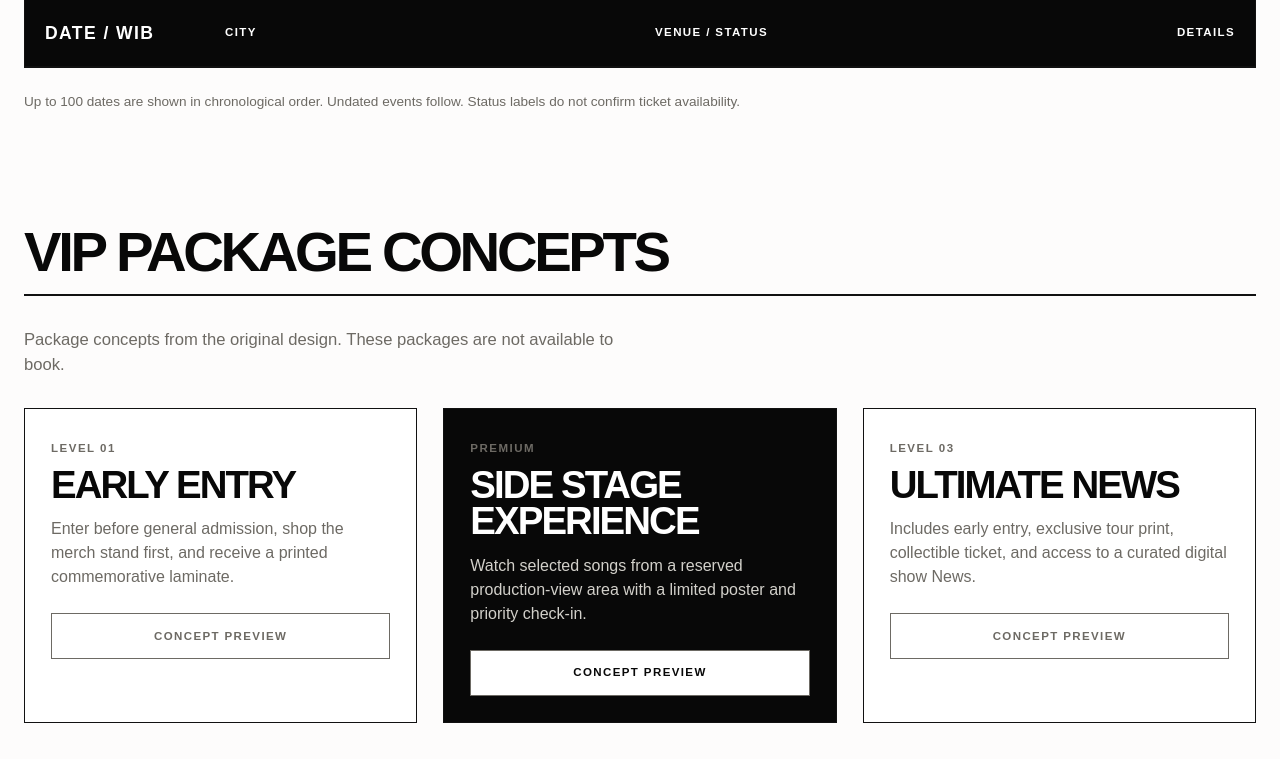
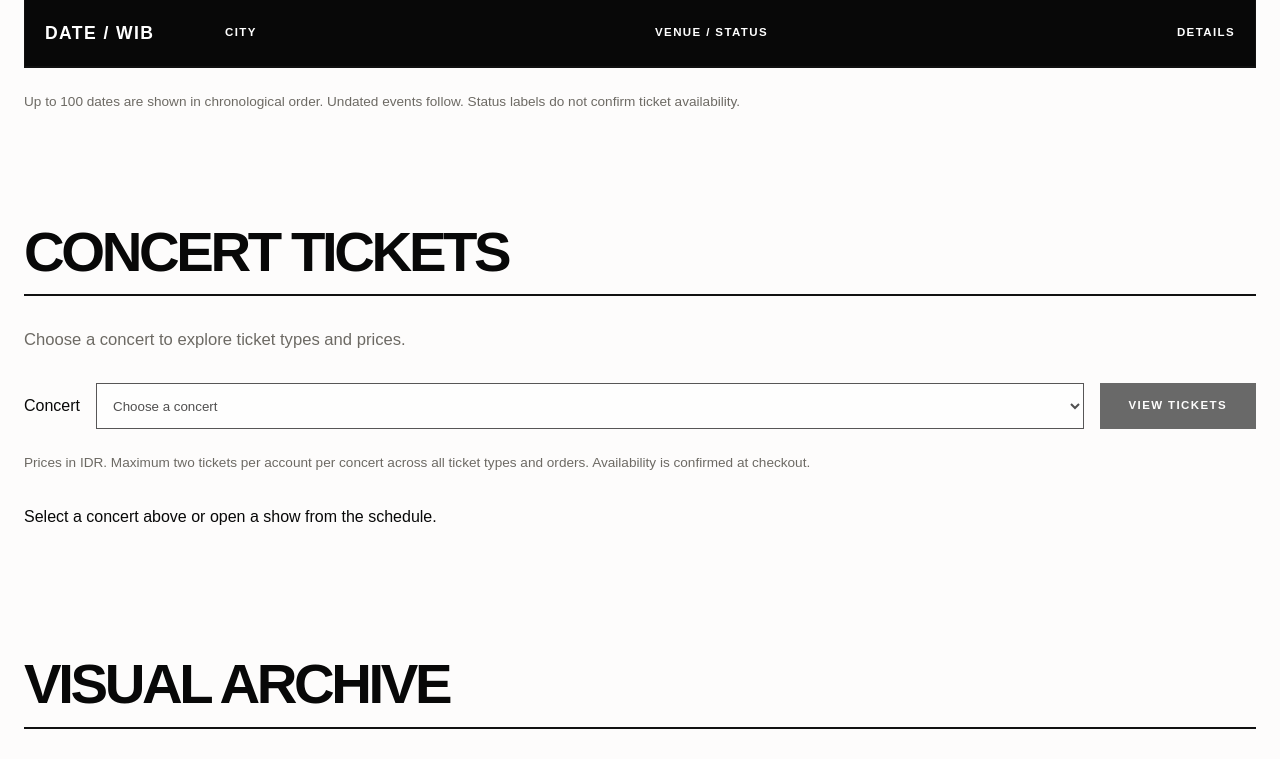
Before and after one commit to ffddosmmnt/MCR-Website, a PHP site: page /tour.html in a window 1280 px wide. Shown: the part 1093-1852 px from the top of the page. Run offline with PHP 8.4, Linux system fonts and the light colour scheme.

Commit message:
feat(tour): replace VIP concepts with concert ticket selection
Load ticket types, IDR prices and remaining quota from the shared database catalog. Carry the selected ticket into checkout and block unavailable selections and closed concerts.

```diff
--- a/api/tickets.php
+++ b/api/tickets.php
@@ -6,9 +6,6 @@ public_api(function (): array {
     if ($id === false || $id === null) throw new InvalidArgumentException('Invalid concert.');
     $concert = tour_schedule(1, $id)[0] ?? null;
     if ($concert === null) throw new DomainException('Concert not found.');
-    $query = database()->prepare('SELECT id, name, price, quota FROM ticket_types WHERE concert_id = ? ORDER BY price, id LIMIT 100');
-    $query->execute([$id]);
-    $tickets = $query->fetchAll();
-    foreach ($tickets as &$ticket) { $ticket['id'] = (int) $ticket['id']; $ticket['quota'] = (int) $ticket['quota']; }
+    $tickets = concert_ticket_types($id);
     return ['concert' => public_concert($concert), 'tickets' => $tickets, 'currency' => 'IDR'];
 });
--- a/api/tour.php
+++ b/api/tour.php
@@ -9,5 +9,5 @@ public_api(function () {
     }
     $selected = $id === null ? null : (tour_schedule(1, $id)[0] ?? null);
     if ($id !== null && $selected === null) throw new DomainException('Concert not found.');
-    return ['concerts' => array_map('public_concert', tour_schedule()), 'selected' => $selected === null ? null : public_concert($selected)];
+    return ['tickets' => $selected === null ? [] : concert_ticket_types((int) $selected['id']), 'concerts' => array_map('public_concert', tour_schedule()), 'selected' => $selected === null ? null : public_concert($selected)];
 });
--- a/app/checkout.php
+++ b/app/checkout.php
@@ -2,6 +2,7 @@
 declare(strict_types=1);
 require_once __DIR__ . '/shop-api.php';
 require_once __DIR__ . '/money.php';
+require_once __DIR__ . '/tickets.php';
 
 function checkout_input(array $input): array
 {
@@ -35,8 +36,7 @@ function checkout_quote(PDO $db, array $user, array $input): array
         $query = $db->prepare('SELECT id, status, concert_date FROM concerts WHERE id = ? FOR UPDATE');
         $query->execute([$concertId]);
         $concert = $query->fetch();
-        if (!$concert || $concert['status'] !== 'scheduled' || $concert['concert_date'] === null
-            || strtotime($concert['concert_date'] . ' UTC') <= time()) throw new ShopError(409, 'This concert is not open for booking.');
+        if (!$concert || !concert_bookable($concert)) throw new ShopError(409, 'This concert is not open for booking.');
         $query = $db->prepare('SELECT i.quantity FROM ticket_order_items i JOIN ticket_orders o ON o.id = i.order_id JOIN ticket_types t ON t.id = i.ticket_type_id WHERE o.user_id = ? AND t.concert_id = ? FOR UPDATE');
         $query->execute([$user['id'], $concertId]);
         $already = array_sum($query->fetchAll(PDO::FETCH_COLUMN));
--- a/app/public-api.php
+++ b/app/public-api.php
@@ -1,6 +1,7 @@
 <?php
 declare(strict_types=1);
 require_once __DIR__ . '/view.php';
+require_once __DIR__ . '/tickets.php';
 
 /** Public, read-only content API. Never enable credentialed CORS on these routes. */
 function public_api(callable $read): void
@@ -65,6 +66,7 @@ function public_article(array $article): array
 
 function public_concert(array $concert): array
 {
+    $concert['bookable'] = concert_bookable($concert);
     $concert['id'] = (int) $concert['id'];
     $concert['date_display'] = date_label($concert['concert_date'], true);
     return $concert;
--- /dev/null
+++ b/app/tickets.php
@@ -0,0 +1,24 @@
+<?php
+declare(strict_types=1);
+require_once __DIR__ . '/database.php';
+
+/** Event eligibility only; quota and account limits are rechecked under checkout locks. */
+function concert_bookable(array $concert): bool
+{
+    return $concert['status'] === 'scheduled'
+        && $concert['concert_date'] !== null
+        && strtotime($concert['concert_date'] . ' UTC') > time();
+}
+
+function concert_ticket_types(int $concertId): array
+{
+    $query = database()->prepare('SELECT id, name, price, quota FROM ticket_types WHERE concert_id = ? ORDER BY price, id LIMIT 100');
+    $query->execute([$concertId]);
+    $tickets = $query->fetchAll();
+    foreach ($tickets as &$ticket) {
+        $ticket['id'] = (int) $ticket['id'];
+        $ticket['quota'] = (int) $ticket['quota'];
+    }
+    unset($ticket);
+    return $tickets;
+}
--- a/commerce.js
+++ b/commerce.js
@@ -144,6 +144,7 @@
     if (kind === "ticket") {
       const data = await request(`tickets.php?concert=${encodeURIComponent(params.get("concert") || "")}`);
       const concert = data.concert;
+      if (!concert.bookable) throw new Error("Ticket sales are closed for this concert.");
       document.querySelector("[data-concert-label]").textContent = `${concert.venue_name} · ${concert.city} · ${concert.date_display} · ${concert.status}`;
       document.querySelector("[data-ticket-fields]").hidden = false;
       const select = form.elements.ticket_type;
@@ -157,6 +158,11 @@
       const available = [...select.options].find(option => !option.disabled);
       if (!available) throw new Error("No tickets are available for this concert.");
       select.value = available.value;
+      if (params.has("ticket")) {
+        const chosen = [...select.options].find(option => option.value === params.get("ticket") && !option.disabled);
+        if (!chosen) throw new Error("The selected ticket is unavailable. Return to Tour and choose a ticket again.");
+        select.value = chosen.value;
+      }
       select.disabled = false;
       form.elements.quantity.disabled = false;
     } else {
--- a/tour.css
+++ b/tour.css
@@ -83,6 +83,31 @@
   padding: 26px;
   border: 1px solid var(--line);
   background: var(--white);
+}
+
+.ticket-concert-form {
+  display: flex;
+  align-items: center;
+  flex-wrap: wrap;
+  gap: 16px;
+  margin: 24px 0;
+}
+
+.ticket-concert-form select {
+  flex: 1 1 260px;
+  min-width: 0;
+  max-width: 100%;
+  min-height: 46px;
+  padding: 12px;
+  border: 1px solid var(--line);
+  background: var(--white);
+  color: var(--ink);
+}
+
+.package-card .ticket-price {
+  color: var(--ink);
+  font-size: 1.5rem;
+  font-weight: 900;
 }
 
 .package-card.featured {
--- a/tour.html
+++ b/tour.html
@@ -3,39 +3,19 @@
 <body data-page="tour"><header class="site-header"><div class="container header-inner"><a class="logo" href="index.html">MCR</a><nav class="main-nav" aria-label="Main navigation"><a href="index.html">Home</a><a href="about.html">About</a><a href="music.html">Music</a><a href="tour.html" class="active" aria-current="page">Tour</a><a href="showcase.html">Store</a><a href="news.html">News</a></nav><div class="header-icons" aria-label="Utility navigation"><a href="music.html#lyrics">Search</a><a href="showcase.html#bag">Bag</a><a href="account.html">Account</a></div></div></header>
 <main class="page"><div class="container"><h1 class="page-title">Tour</h1></div><section class="container tour-intro section-tight" aria-label="Tour introduction"><div class="tour-intro-copy"><span class="eyebrow">The live schedule</span><h2>Dates, places, and live moments.</h2><p class="lead">Browse the published concert schedule. All concert times are displayed in WIB (Asia/Jakarta, UTC+7).</p></div><figure class="image-frame tour-banner"><img src="assets/tour-arena.png" alt="Empty concert arena"></figure></section><div class="container"><p class="content-notice" data-content-status role="status" aria-live="polite">Loading content…</p><noscript><p class="content-notice">JavaScript is required to load live content. Navigation and the static artwork remain available.</p></noscript></div>
 <section class="container section" aria-labelledby="dates-title"><div class="section-heading-row"><h2 class="section-title" id="dates-title">Tour Schedule</h2><span class="meta">All published dates / WIB</span></div><div class="data-table" role="table" aria-label="Published tour dates"><div class="table-row header" role="row"><div class="table-cell date" role="columnheader">Date / WIB</div><div class="table-cell" role="columnheader">City</div><div class="table-cell" role="columnheader">Venue / Status</div><div class="table-cell action" role="columnheader">Details</div></div><div role="rowgroup" data-concerts></div></div><p data-tour-empty class="content-notice" hidden>No tour dates have been published yet.</p><p class="content-note">Up to 100 dates are shown in chronological order. Undated events follow. Status labels do not confirm ticket availability.</p></section>
-<section class="container section" id="selected-show" aria-labelledby="selected-title" data-selected-concert hidden><div class="section-heading-row"><h2 class="section-title" id="selected-title">Selected Show</h2></div><h3 data-venue></h3><p data-city></p><p><span data-date></span> · <span data-status></span></p><p>Choose your tickets for this concert. A maximum of two tickets per account applies.</p><a class="button" data-book-concert>Review ticket options</a></section>
-<section class="container section" aria-labelledby="vip-title">
-            <div class="section-heading-row">
-                <h2 class="section-title" id="vip-title">VIP Package Concepts</h2>
-            </div>
-
-            <p class="lead">Package concepts from the original design. These packages are not available to book.</p>
-            <div class="card-grid">
-                <article class="package-card">
-                    <span class="package-label">Level 01</span>
-                    <h3>Early Entry</h3>
-                    <p>Enter before general admission, shop the merch stand first, and receive a printed commemorative
-                        laminate.</p>
-                    <span class="button disabled full">Concept Preview</span>
-                </article>
-
-                <article class="package-card featured">
-                    <span class="package-label">Premium</span>
-                    <h3>Side Stage Experience</h3>
-                    <p>Watch selected songs from a reserved production-view area with a limited poster and priority
-                        check-in.</p>
-                    <span class="button disabled full">Concept Preview</span>
-                </article>
-
-                <article class="package-card">
-                    <span class="package-label">Level 03</span>
-                    <h3>Ultimate News</h3>
-                    <p>Includes early entry, exclusive tour print, collectible ticket, and access to a curated digital
-                        show News.</p>
-                    <span class="button disabled full">Concept Preview</span>
-                </article>
-            </div>
-        </section>
+<section class="container section" id="selected-show" aria-labelledby="selected-title" data-selected-concert hidden><div class="section-heading-row"><h2 class="section-title" id="selected-title">Selected Show</h2></div><h3 data-venue></h3><p data-city></p><p><span data-date></span> · <span data-status></span></p><p>Choose your tickets for this concert. A maximum of two tickets per account applies.</p><a class="button" href="#ticket-options">View ticket options</a></section>
+<section class="container section" id="ticket-options" aria-labelledby="tickets-title">
+    <div class="section-heading-row"><h2 class="section-title" id="tickets-title">Concert Tickets</h2></div>
+    <p class="lead">Choose a concert to explore ticket types and prices.</p>
+    <form class="ticket-concert-form" action="tour.html#ticket-options" method="get">
+        <label for="ticket-concert">Concert</label>
+        <select id="ticket-concert" name="concert" required disabled><option value="">Choose a concert</option></select>
+        <button type="submit" disabled>View Tickets</button>
+    </form>
+    <p class="content-note">Prices in IDR. Maximum two tickets per account per concert across all ticket types and orders. Availability is confirmed at checkout.</p>
+    <p data-ticket-status role="status">Select a concert above or open a show from the schedule.</p>
+    <div class="card-grid" data-tour-tickets></div>
+</section>
 <section class="container section" aria-labelledby="past-title">
             <div class="section-heading-row">
                 <h2 class="section-title" id="past-title">Visual Archive</h2>
@@ -79,5 +59,7 @@
 </main>
 <template id="concert-template"><article class="table-row" role="row"><div class="table-cell date" role="cell" data-date></div><div class="table-cell" role="cell" data-city></div><div class="table-cell" role="cell"><span data-venue></span><br><span class="meta" data-status></span></div><div class="table-cell action" role="cell"><a class="button secondary small" data-concert-link>Show Details</a></div></article></template>
 
+<template id="tour-ticket-template"><article class="package-card"><span class="package-label">Concert ticket</span><h3 data-ticket-name></h3><p class="ticket-price" data-ticket-price></p><p data-ticket-quota></p><a class="button full" data-choose-ticket hidden>Choose Ticket</a><p class="meta" data-ticket-unavailable hidden></p></article></template>
+
 <footer class="site-footer" id="about"><div class="container footer-inner"><div><strong>My Chemical Romance</strong><span>Music, live shows, and the latest news.</span></div><div class="footer-links"><a href="index.html">Home</a><a href="about.html">About</a><a href="music.html">Music</a><a href="tour.html">Tour</a><a href="showcase.html">Store</a><a href="news.html">News</a></div></div></footer>
 <script src="site-config.js"></script><script src="script.js"></script><script src="content.js"></script></body></html>
```
Also changed, not shown: content.js (+29 -1 lines).
